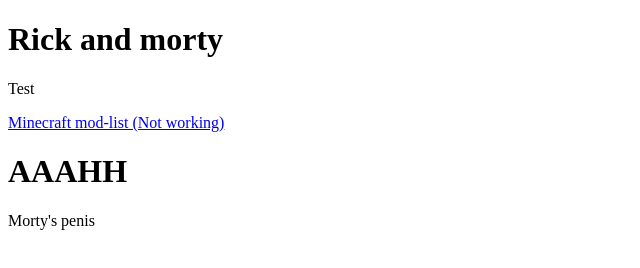
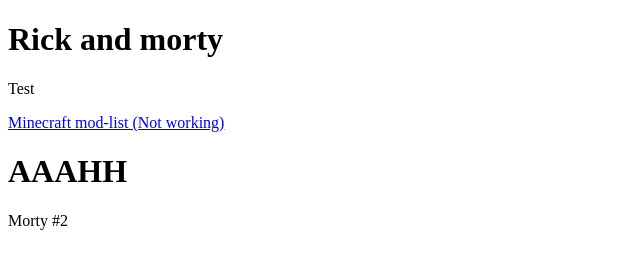
Before and after one commit to Bam0jo/website, a plain HTML site: page index.html in a window 1280 px wide. Shown: the full height of the page, 0-640 px from the left. Drawn offline with Linux system fonts and the light colour scheme.

Commit message:
changed image

```diff
--- a/index.html
+++ b/index.html
@@ -34,7 +34,7 @@
 
     <body>
         <h1>AAAHH</h1>
-        <p>Morty's penis</p>
+        <p>Morty #2</p>
     </body>
 
 </html>
```
